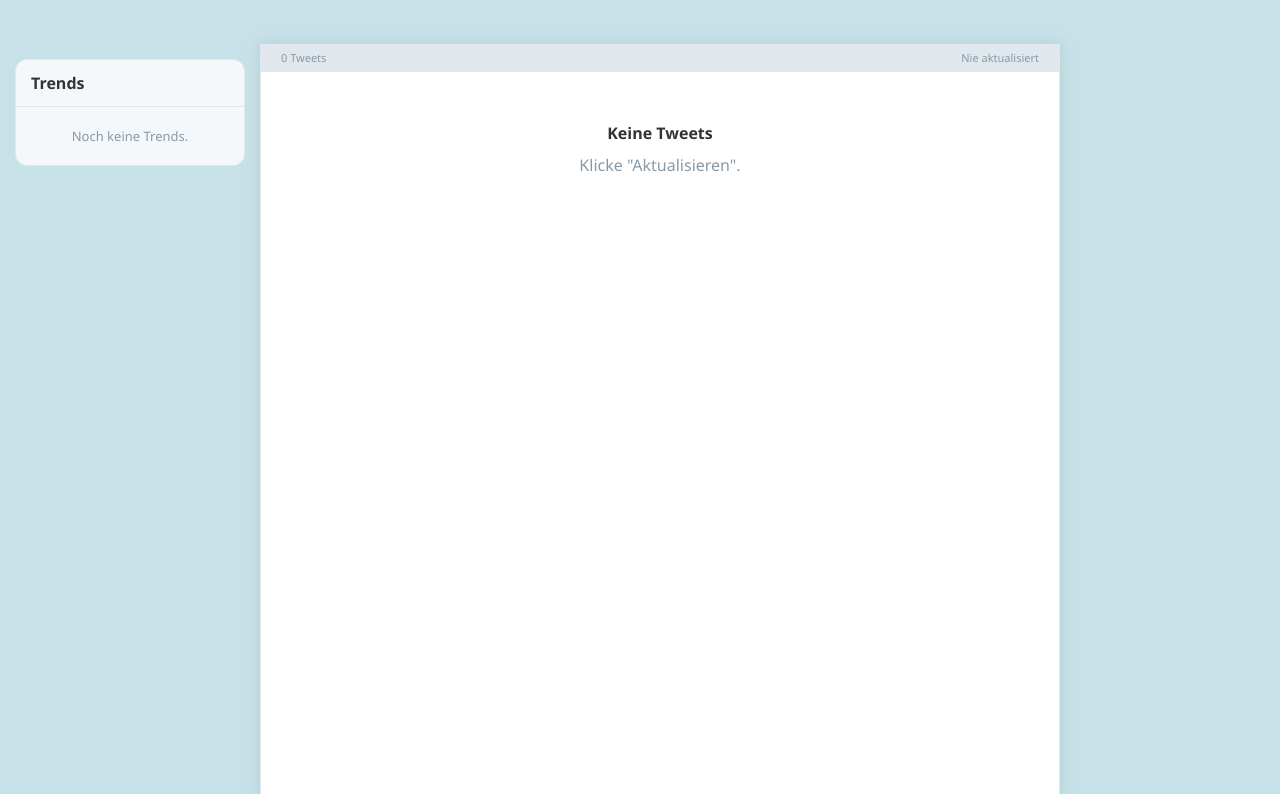
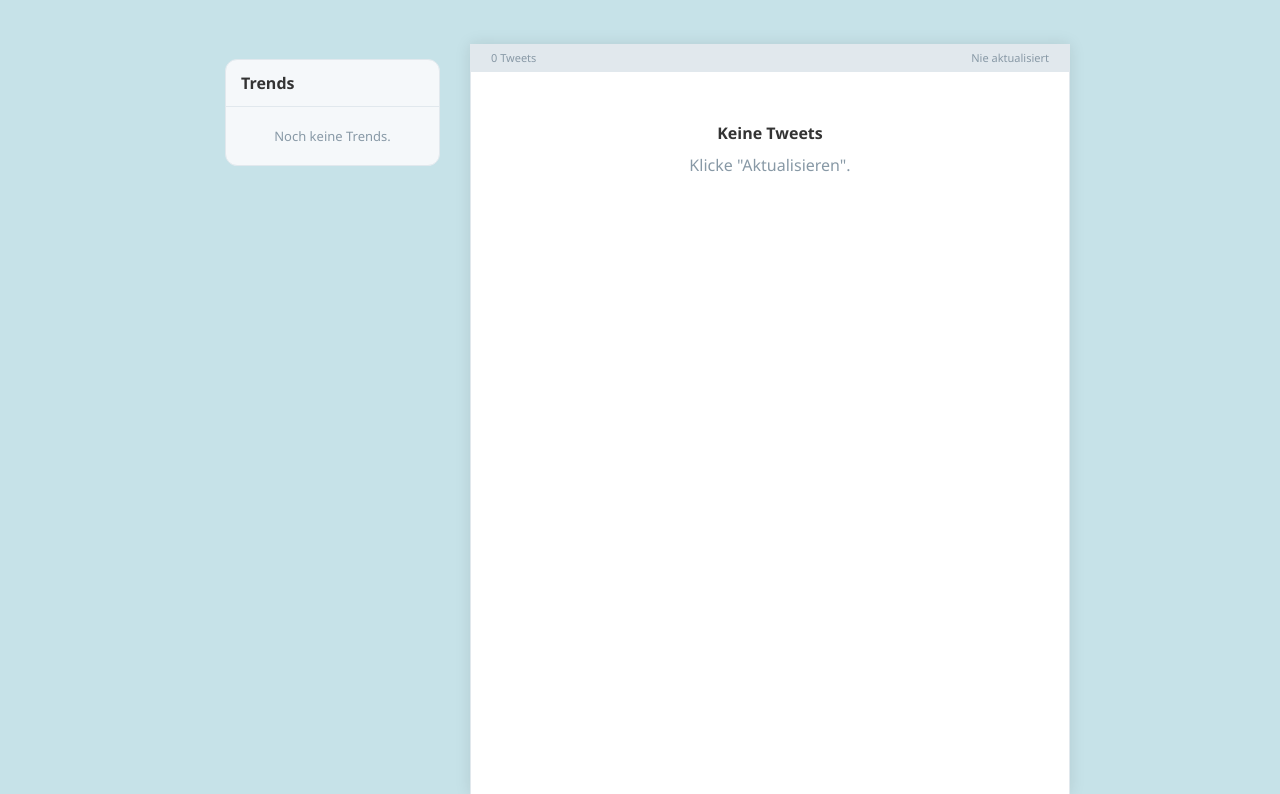
Before and after one commit to EarlofBurl/oldschool-twitter, a Flask app: page / in a window 1280 px wide. Shown: the part 50-844 px from the top of the page. Run offline with Flask 3, Linux system fonts and the light colour scheme; data that the repository does not hold is empty; parts of the project's set-up code (start-up, migrations or seed data) failed here and were passed over.

Commit message:
Center feed with gap, trends from last 4 days only, top 10

```diff
--- a/app.py
+++ b/app.py
@@ -576,12 +576,15 @@ def get_hashtags():
     feed_url = request.args.get('feed_url', '').strip()
     tweets = load_tweets()
     tag_counts = {}
+    four_days_ago = time.time() - 4 * 86400
     for tweet in tweets.values():
         if feed_url and tweet.get('feed_link') != feed_url:
             continue
+        if tweet.get('timestamp', 0) < four_days_ago:
+            continue
         for tag in extract_hashtags(tweet.get('description', '') + ' ' + tweet.get('title', '')):
             tag_counts[tag] = tag_counts.get(tag, 0) + 1
-    sorted_tags = sorted(tag_counts.items(), key=lambda x: x[1], reverse=True)[:20]
+    sorted_tags = sorted(tag_counts.items(), key=lambda x: x[1], reverse=True)[:10]
     return jsonify({'hashtags': [{'tag': t, 'count': c} for t, c in sorted_tags]})
 
 
--- a/templates/index.html
+++ b/templates/index.html
@@ -64,9 +64,9 @@
         .sidebar-overlay.open { display: block; }
 
         /* --- Layout --- */
-        #layout { display: flex; margin-top: 50px; min-height: calc(100vh - 50px); }
-        #left-col { width: 260px; min-width: 260px; position: sticky; top: 50px; height: calc(100vh - 50px); padding: 15px; overflow-y: auto; }
-        #center-col { flex: 1; max-width: 800px; background-color: white; border-left: 1px solid #E1E8ED; border-right: 1px solid #E1E8ED; box-shadow: 0 0 15px rgba(0,0,0,0.1); min-height: calc(100vh - 50px); }
+        #layout { display: flex; margin-top: 50px; min-height: calc(100vh - 50px); justify-content: center; }
+        #left-col { width: 260px; min-width: 260px; position: sticky; top: 50px; height: calc(100vh - 50px); padding: 15px; padding-right: 30px; overflow-y: auto; flex-shrink: 0; }
+        #center-col { width: 600px; min-width: 400px; max-width: 800px; background-color: white; border-left: 1px solid #E1E8ED; border-right: 1px solid #E1E8ED; box-shadow: 0 0 15px rgba(0,0,0,0.1); min-height: calc(100vh - 50px); }
 
         /* --- Trends (left) --- */
         .trends-panel { background: #F5F8FA; border-radius: 12px; border: 1px solid #E1E8ED; overflow: hidden; }
```
